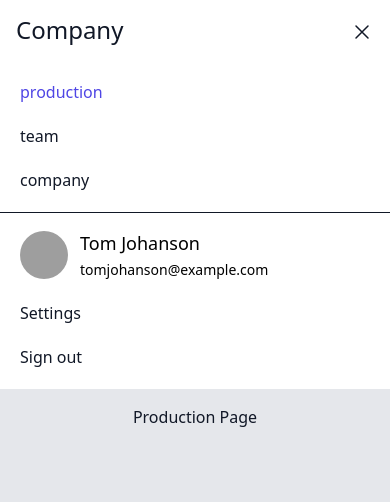
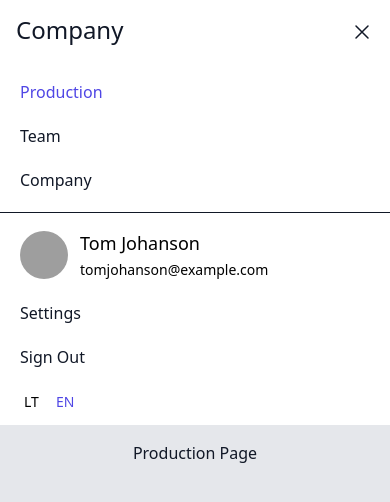
Before and after one commit to aivaras-bankauskas/vuecrm, a Vue app: page /production in a window 390 px wide. Both pictures are taken after a click on the button "Open main menu". Shown: the top 502 px of the page. Built offline with nearby package versions, Linux system fonts and the light colour scheme; grey boxes are pictures that could not be loaded.

Commit message:
update translation on mobile

```diff
--- a/src/locales/en.json
+++ b/src/locales/en.json
@@ -2,7 +2,9 @@
     "navigation": {
         "production": "Production",
         "team": "Team",
-        "company": "Company"
+        "company": "Company",
+        "settings": "Settings",
+        "signOut": "Sign Out"
     },
     "labels": {
         "firstName": "First Name"
--- a/src/locales/lt.json
+++ b/src/locales/lt.json
@@ -2,7 +2,9 @@
     "navigation": {
         "production": "Gamyba",
         "team": "Komanda",
-        "company": "Įmonė"
+        "company": "Įmonė",
+        "settings": "Nustatymai",
+        "signOut": "Atsijungti"
     },
     "labels": {
         "firstName": "Vardas"
--- a/src/views/layout/NavigationLayout.vue
+++ b/src/views/layout/NavigationLayout.vue
@@ -76,8 +76,8 @@
                                         </div>
                                     </div>
                                     <div class="flex justify-between px-4 py-2">
-                                        <a id="user-menu-settings" href="#" class="text-sm" role="menuitem" tabindex="-1" @click="toggleUserMenu">Settings</a>
-                                        <a id="user-menu-logout" href="#" class="text-sm" role="menuitem" tabindex="-1" @click="toggleUserMenu">Sign out</a>
+                                        <a id="user-menu-settings" href="#" class="text-sm" role="menuitem" tabindex="-1" @click="toggleUserMenu">{{ t('navigation.settings') }}</a>
+                                        <a id="user-menu-logout" href="#" class="text-sm" role="menuitem" tabindex="-1" @click="toggleUserMenu">{{ t('navigation.signOut') }}</a>
                                     </div>
                                 </div>
                             </div>
@@ -108,7 +108,7 @@
                         active-class="text-hover"
                         @click="toggleMenu"
                     >
-                        {{ navigationItem.menuItem.name }}
+                        {{ t(`navigation.${navigationItem.menuItem.name}`) }}
                     </RouterLink>
                 </div>
                 <div class="border-t border-color pb-3 pt-4">
@@ -122,8 +122,12 @@
                         </div>
                     </div>
                     <div class="mt-3 space-y-1 px-2">
-                        <a href="#" class="block rounded-md px-3 py-2 text-base font-medium text-color hover:text-hover">Settings</a>
-                        <a href="#" class="block rounded-md px-3 py-2 text-base font-medium text-color hover:text-hover">Sign out</a>
+                        <a href="#" class="block rounded-md px-3 py-2 text-base font-medium text-color hover:text-hover">{{ t('navigation.settings') }}</a>
+                        <a href="#" class="block rounded-md px-3 py-2 text-base font-medium text-color hover:text-hover">{{ t('navigation.signOut') }}</a>
+                    </div>
+                    <div class="ml-3 mt-3">
+                        <button :class="{ 'text-hover': locale === 'lt' }" class="w-2 text-center text-sm mx-3 cursor-pointer" @click="switchLanguage('lt')">LT</button>
+                        <button :class="{ 'text-hover': locale === 'en' }" class="w-2 text-center text-sm mx-3 cursor-pointer" @click="switchLanguage('en')">EN</button>
                     </div>
                 </div>
             </div>
```
